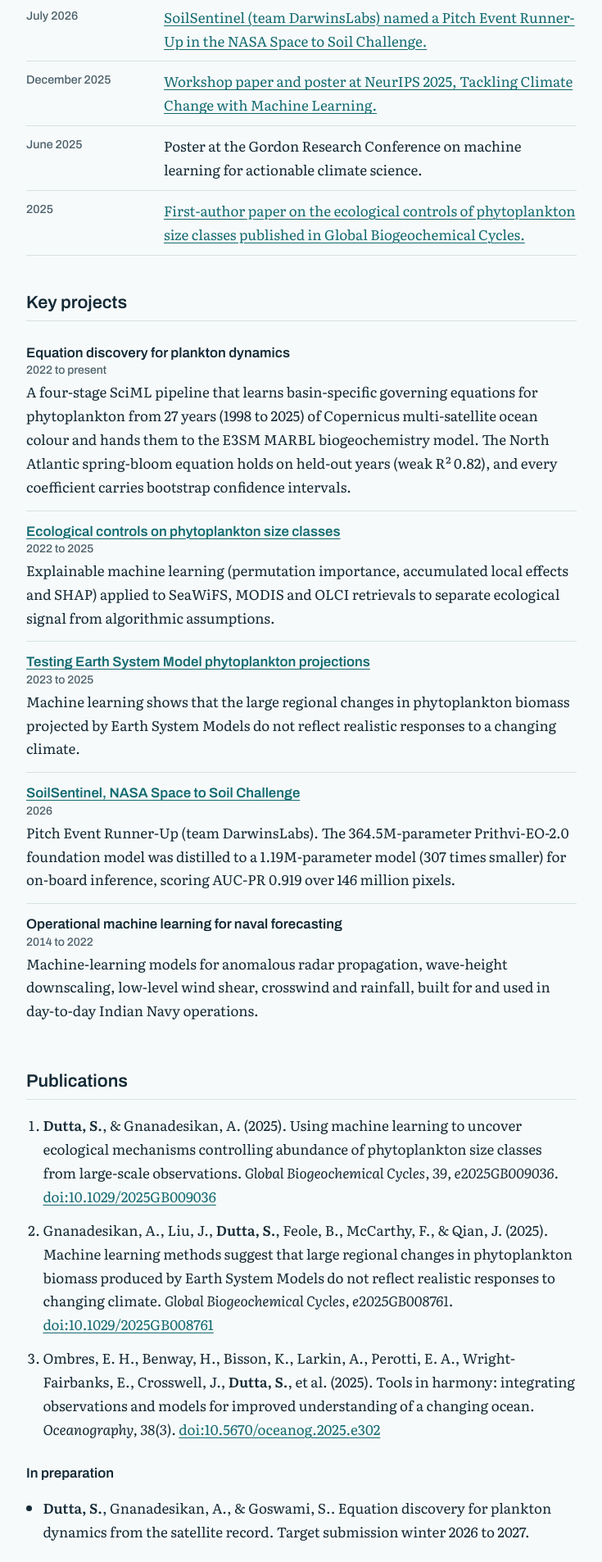
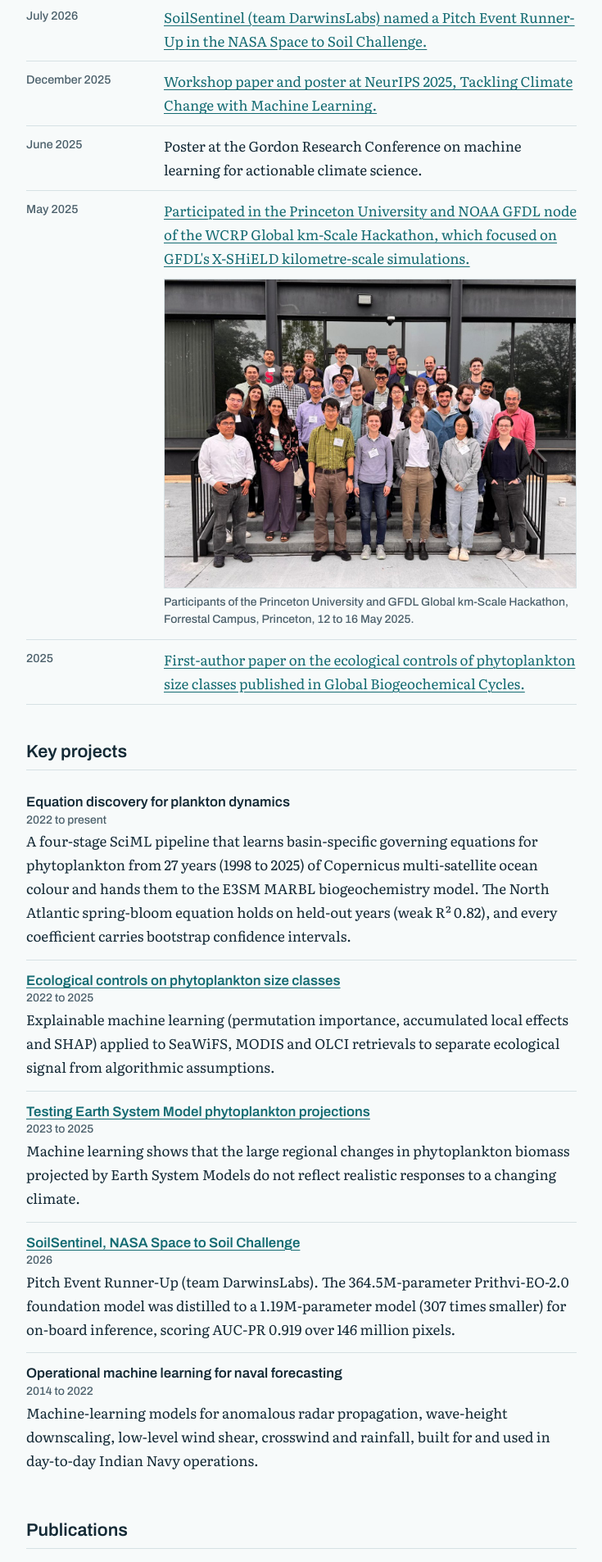
Before and after one commit to sandupal/sandupal.github.io, a Jekyll site: the page built from index.html, in a window 1280 px wide. Shown: the part 1812-3718 px from the top of the page at 82% size, without its empty margins (272-1007 px from the left). Built offline with Jekyll 4.4.1, drawn with Linux system fonts in a browser that asks for light colours.

Commit message:
Add GFDL km-scale hackathon update with group photo
Co-Authored-By: Claude Opus 5.5 <noreply@anthropic.com>

```diff
--- a/_data/updates.yml
+++ b/_data/updates.yml
@@ -4,6 +4,7 @@
 #   text:  one or two sentences
 #   url:   optional link ("" for none)
 #   when:  optional display text when the exact day is unknown, e.g. "2025"
+#   photo / photo_caption: optional image (path under /assets/img/) shown below the update
 
 - date: 2026-07-17
   text: SoilSentinel (team DarwinsLabs) named a Pitch Event Runner-Up in the NASA Space to Soil Challenge.
@@ -17,6 +18,13 @@
   text: Poster at the Gordon Research Conference on machine learning for actionable climate science.
   url: ""
 
+- date: 2025-05-12
+  text: Participated in the Princeton University and NOAA GFDL node of the WCRP Global km-Scale Hackathon, which focused on GFDL's X-SHiELD kilometre-scale simulations.
+  url: https://cimes.princeton.edu/princeton-university-geophysical-fluid-dynamics-laboratory-global-km-scale-hackathon-0
+  when: "May 2025"
+  photo: /assets/img/gfdl-km-scale-hackathon-2025.jpg
+  photo_caption: Participants of the Princeton University and GFDL Global km-Scale Hackathon, Forrestal Campus, Princeton, 12 to 16 May 2025.
+
 - date: 2025-01-01
   text: First-author paper on the ecological controls of phytoplankton size classes published in Global Biogeochemical Cycles.
   url: https://doi.org/10.1029/2025GB009036
--- a/assets/css/style.css
+++ b/assets/css/style.css
@@ -107,6 +107,10 @@ ul, ol { padding-left: 1.2em; }
 .updates li { display: grid; grid-template-columns: 9.5rem 1fr; gap: 16px; padding: 10px 0; border-bottom: 1px solid var(--rule); }
 .updates time { font: 500 0.9rem/1.7 var(--sans); color: var(--ink-soft); }
 
+.update-photo { margin: 10px 0 4px; }
+.update-photo img { width: 100%; height: auto; display: block; border: 1px solid var(--rule); }
+.update-photo figcaption { font: 400 0.875rem/1.5 var(--sans); color: var(--ink-soft); margin-top: 6px; }
+
 /* Projects */
 .project { padding: 14px 0; border-bottom: 1px solid var(--rule); }
 .project:last-child { border-bottom: 0; }
--- a/index.html
+++ b/index.html
@@ -43,7 +43,10 @@ title: Sandupal Dutta
       {% for u in ups %}
       <li>
         <time datetime="{{ u.date | date: '%Y-%m-%d' }}">{% if u.when %}{{ u.when }}{% else %}{{ u.date | date: "%B %Y" }}{% endif %}</time>
-        <span>{% if u.url != "" %}<a href="{{ u.url }}">{{ u.text }}</a>{% else %}{{ u.text }}{% endif %}</span>
+        <div>
+          <span>{% if u.url != "" %}<a href="{{ u.url }}">{{ u.text }}</a>{% else %}{{ u.text }}{% endif %}</span>
+          {% if u.photo %}<figure class="update-photo"><img src="{{ u.photo | relative_url }}" alt="{{ u.photo_caption }}" loading="lazy"><figcaption>{{ u.photo_caption }}</figcaption></figure>{% endif %}
+        </div>
       </li>
       {% endfor %}
     </ol>
```
Also changed, not shown: assets/img/gfdl-km-scale-hackathon-2025.jpg (added).
